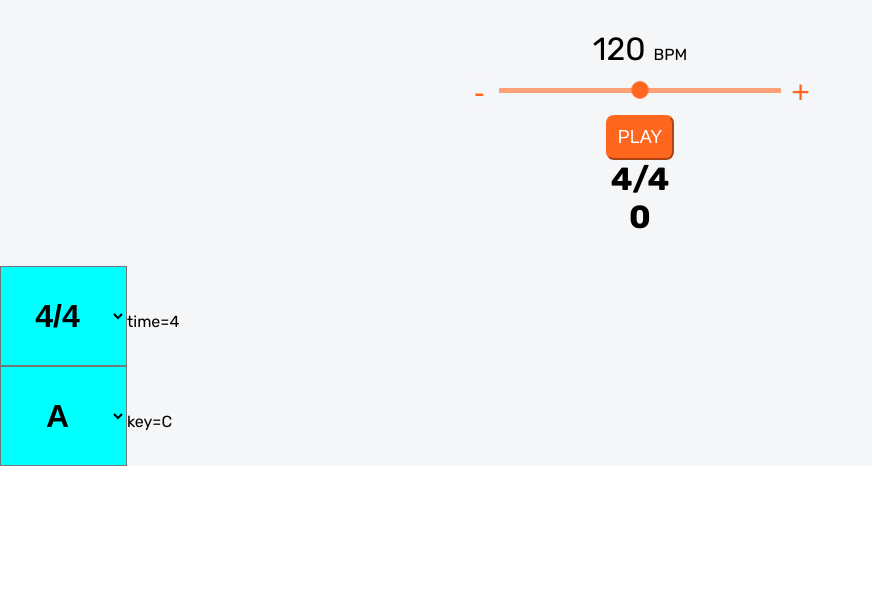
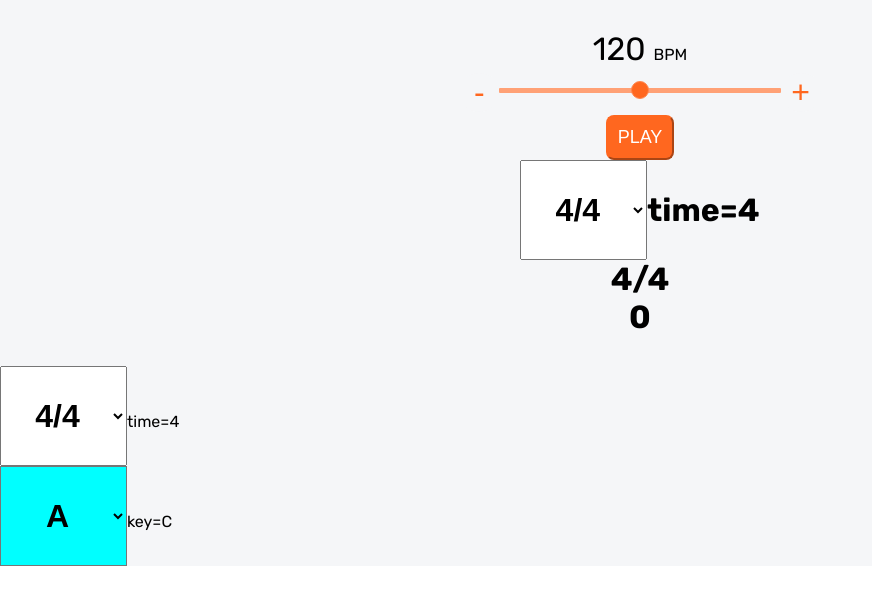
Before and after one commit to MichaelAbe/flowy, a React (Create React App) app: page / in a window 1280 px wide. Shown: the top 604 px of the page, without its empty margins (0-872 px from the left). Built offline with nearby package versions, Linux system fonts and the light colour scheme; a web font is replaced by a local one.

Commit message:
move time sig dropdown

```diff
--- a/src/App.css
+++ b/src/App.css
@@ -158,7 +158,7 @@ input[type=range]:focus::-ms-fill-upper {
 }
 
 .time {
-  background-color: aqua;
+  /* background-color: rgb(255, 255, 255); */
   text-align: center;
   max-width: 375px;
   margin: 0 auto;
--- a/src/Components/Metronome.js
+++ b/src/Components/Metronome.js
@@ -1,5 +1,6 @@
 import React from "react";
 import { useState, useEffect } from "react";
+import Dropdown from "./Dropdown";
 
 export default function Metronome() {
   const [bpm, setBpm] = useState(120)
@@ -135,6 +136,8 @@ export default function Metronome() {
       <button id="startstop" className="startstop" onClick={handlePlay}>
         {playing ? "STOP" : "PLAY"}
       </button>
+
+      <Dropdown/>
       <div id='timeSignature'>{timeSignature ? "4/4" : "6/8"}</div>
       <div id='test'>{beat}</div>
     </div>
```
